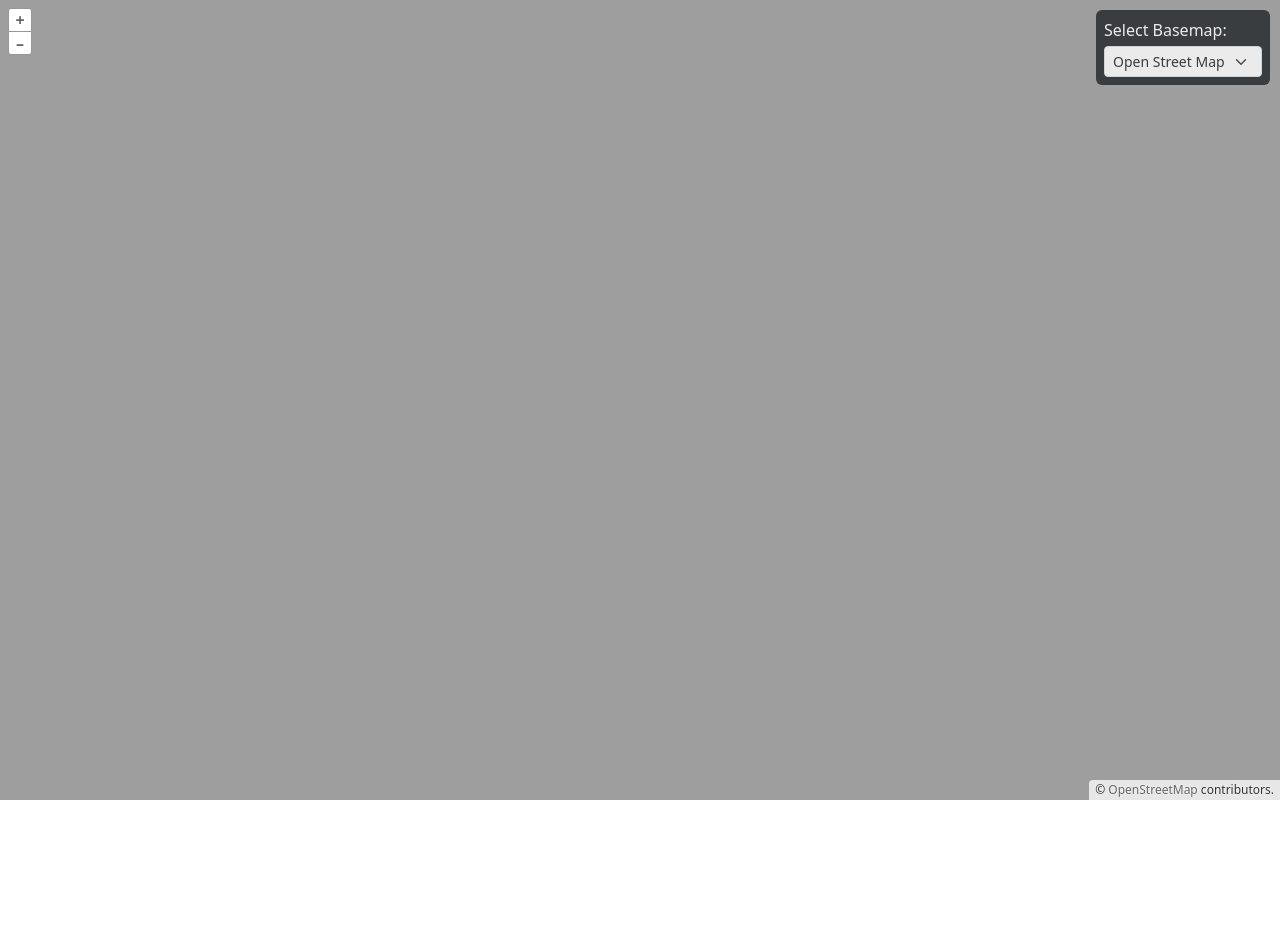
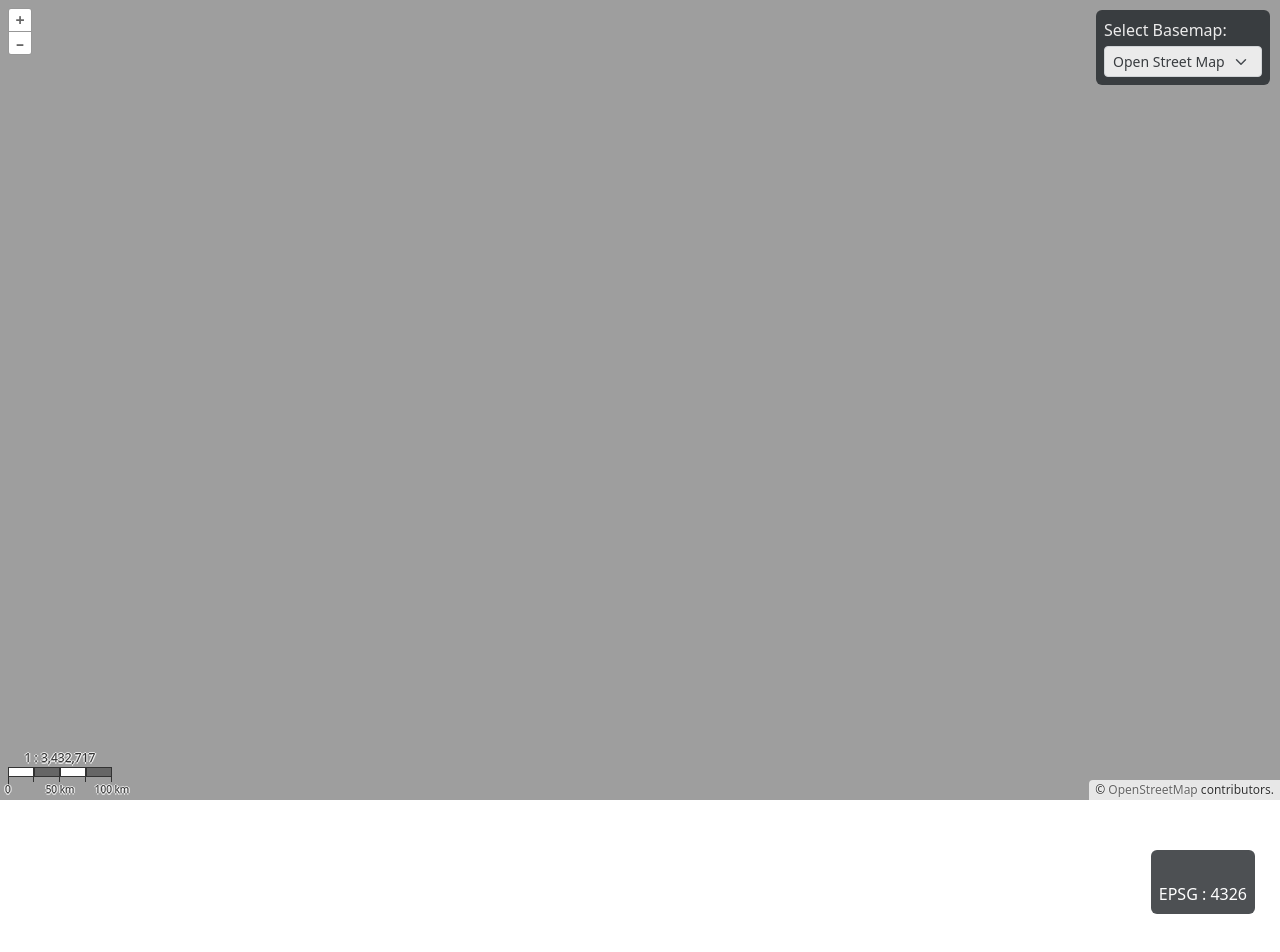
Before and after one commit to ursha/omnigeo, a website built with Vite: page index.html in a window 1280 px wide. After the commit the page ends 914 px from the top, so only its background shows below. Built offline with nearby package versions, Linux system fonts and the light colour scheme.

Commit message:
added scalebar and tidy up

```diff
--- a/index.html
+++ b/index.html
@@ -26,6 +26,9 @@
       <div id="mouse-location" class="bg-dark text-white p-2 rounded">
         <div id="mouse-position"></div>
         <div>EPSG : 4326</div>
+        <div id="scalebar-container">
+          <div id="scalebar"></div>
+        </div>
 
       </div>
 
--- a/main.js
+++ b/main.js
@@ -1,12 +1,21 @@
+// import necessary modules
 import Map from 'ol/Map.js';
 import MousePosition from 'ol/control/MousePosition.js';
+import ScaleBar from 'ol/control/ScaleLine.js';
 import OSM from 'ol/source/OSM.js';
 import TileLayer from 'ol/layer/Tile.js';
 import View from 'ol/View.js';
 import {createStringXY} from 'ol/coordinate.js';
-import {defaults as defaultControls} from 'ol/control.js';
+import {OverviewMap,defaults as defaultControls} from 'ol/control.js';
 import XYZ from 'ol/source/XYZ.js';
 
+
+
+
+
+
+
+// create the mouse position control
 const mousePositionControl = new MousePosition({
   coordinateFormat: createStringXY(4),
   projection: 'EPSG:4326',
@@ -15,9 +24,16 @@ const mousePositionControl = new MousePosition({
   className: 'custom-mouse-position',
   target: document.getElementById('mouse-position'),
 });
+// create the scale bar control
+const scaleBarControl = new ScaleBar({
+  units: 'metric', // set the units for the scale bar
+  bar: true, // set to true for a scale bar
+  steps: 4, // set the number of steps in the scale bar
+  text: true, // set to true to display the scale bar text
+});
 
 const map = new Map({
-  controls: defaultControls().extend([mousePositionControl]),
+  controls: defaultControls().extend([mousePositionControl, scaleBarControl]),
   layers: [
     new TileLayer({
       source: new OSM(),
@@ -30,7 +46,7 @@ const map = new Map({
     projection: 'EPSG:4326', // set the projection for the view
   }),
 });
-
+// add an event listener for the basemap select dropdown
 const basemapSelect = document.getElementById('basemap-select');
 basemapSelect.addEventListener('change', function (event) {
   const selectedValue = event.target.value;
--- a/style.css
+++ b/style.css
@@ -27,7 +27,7 @@ html, body {
 #mouse-location {
   position: absolute;
   top: 850px;
-  right: 1750px;
+  right: 25px;
   opacity: 0.8;
 
 }
```
